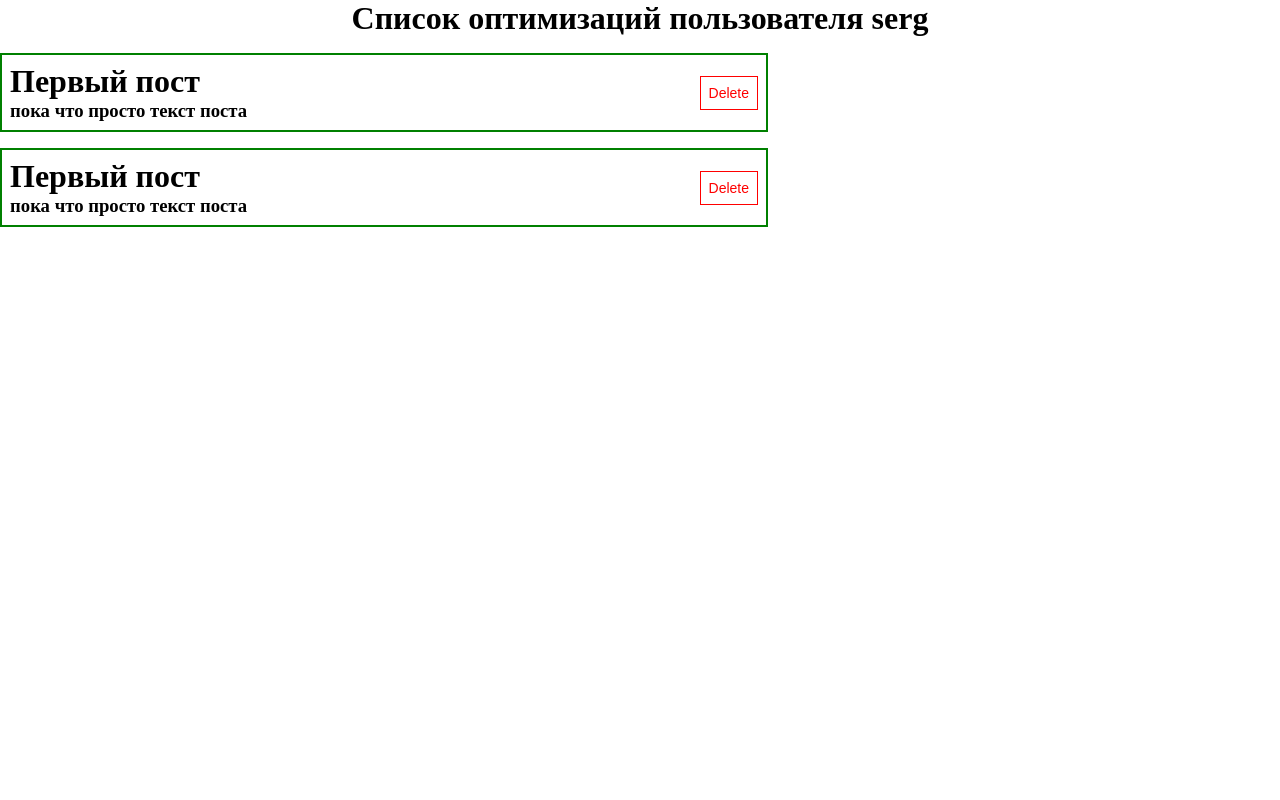
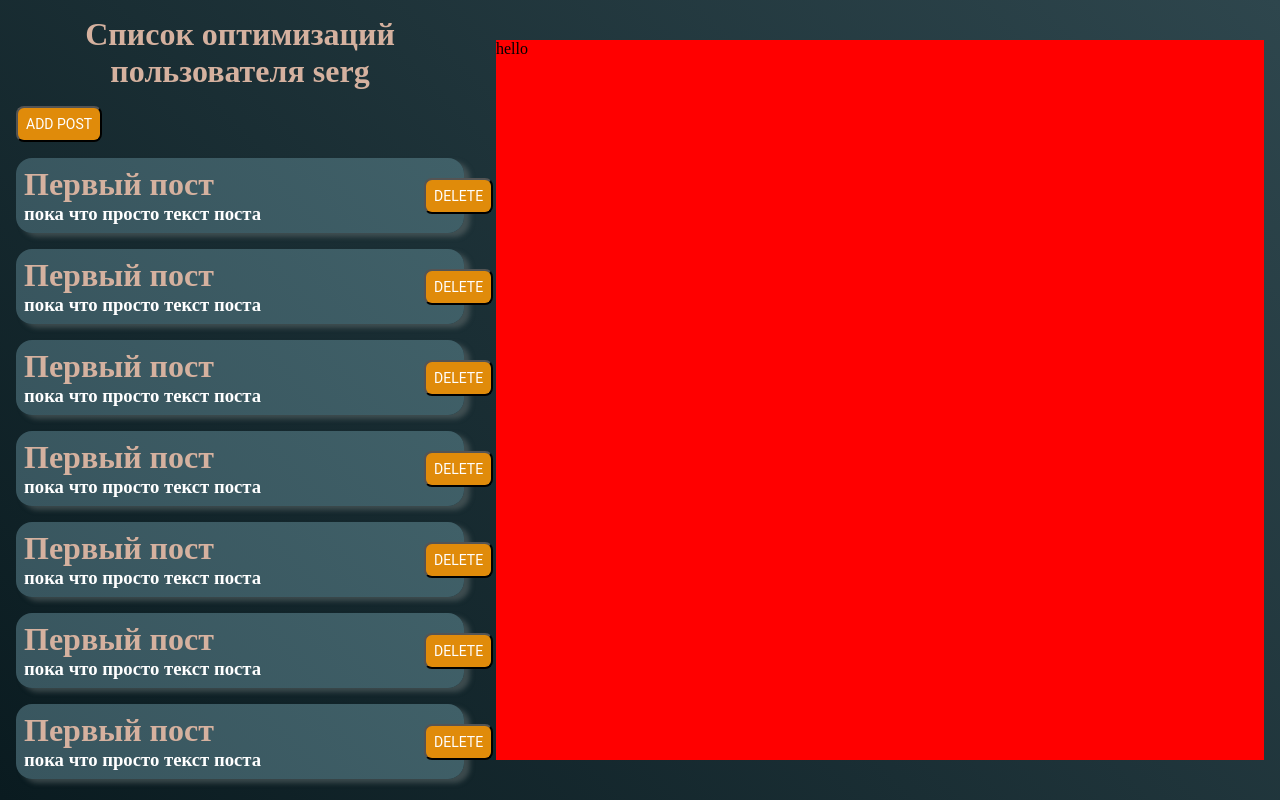
Before and after one commit to Osa-sergey/Diploma, a React (Create React App) app in the folder client/: page / in a window 1280 px wide. Built offline with nearby package versions, Linux system fonts and the light colour scheme.

Commit message:
Созданы базовые стили, обновлена структура страницы

```diff
--- a/client/src/App.tsx
+++ b/client/src/App.tsx
@@ -5,11 +5,17 @@ import PostList from "./components/PostList";
 function App() {
     const [posts, setPosts] = useState([
         {post:{id: 1, title: "Первый пост", body: "пока что просто текст поста"}},
-        {post:{id: 2, title: "Первый пост", body: "пока что просто текст поста"}}
+        {post:{id: 2, title: "Первый пост", body: "пока что просто текст поста"}},
+        {post:{id: 1, title: "Первый пост", body: "пока что просто текст поста"}},
+        {post:{id: 1, title: "Первый пост", body: "пока что просто текст поста"}},
+        {post:{id: 1, title: "Первый пост", body: "пока что просто текст поста"}},
+        {post:{id: 1, title: "Первый пост", body: "пока что просто текст поста"}},
+        {post:{id: 1, title: "Первый пост", body: "пока что просто текст поста"}}
     ])
   return (
-    <div className="App">
+    <div className="app">
         <PostList postList={posts} name={"serg"}/>
+        <div className="viewer">hello</div>
     </div>
   );
 }
--- a/client/src/components/PostItem.tsx
+++ b/client/src/components/PostItem.tsx
@@ -7,7 +7,7 @@ const PostItem = (item: IPost) => {
         <div className="post">
             <div className="post_content">
                 <h1>
-                    <strong>{item.post.title}</strong>
+                    <strong className="header_text">{item.post.title}</strong>
                 </h1>
                 <div>
                     <h3>{item.post.body}</h3>
--- a/client/src/components/PostList.tsx
+++ b/client/src/components/PostList.tsx
@@ -1,12 +1,16 @@
 import React from 'react';
 import IPostList from "../interfaces/IPostList";
 import PostItem from "./PostItem";
+import AppButton from "./UI/button/AppButton";
 
 const PostList = ({postList, name}: IPostList) => {
     return (
-        <div>
+        <div className="post_list">
             <div className="post_list_header">
                 <h1>Список оптимизаций пользователя {name}</h1>
+            </div>
+            <div className="post_list_add_btn">
+                <AppButton>Add post</AppButton>
             </div>
             {
                 postList.map((post) =>
--- a/client/src/components/UI/button/AppButton.module.css
+++ b/client/src/components/UI/button/AppButton.module.css
@@ -1,8 +1,10 @@
 .appBtn {
     padding: 8px;
-    color: red;
+    color: white;
     font-size: 14px;
-    background: transparent;
-    border: 1px solid red;
+    background: #e08b0a;
     cursor: pointer;
+    border-radius: 8px;
+    text-transform: uppercase;
+    font-family: "Roboto", serif;
 }
--- a/client/src/styles/App.css
+++ b/client/src/styles/App.css
@@ -8,20 +8,73 @@
     display: flex;
 }
 
+.app,
+html,
+body {
+    height: 100%;
+    width: 100%;
+}
+body {
+    background: linear-gradient(45deg, #0a1b20, #2e464d);
+}
+
+.post {
+    display: flex;
+    margin-top: 16px;
+    padding: 8px;
+    justify-content: space-between;
+    align-items: center;
+    border-radius: 16px;
+    background: linear-gradient(45deg, #38555e, #406068);
+    box-shadow: 6px 4px 5px rgba(102, 111, 112, 0.5);
+    color: white;
+}
+
+.post:hover {
+    transform: scale(1.2, 1.2) translateX(15%);
+}
+
+.post:active {
+    background: linear-gradient(45deg, rgba(56, 85, 94, 0.5), rgba(64, 96, 104, 0.5));
+    box-shadow: 6px 4px 5px rgba(102, 111, 112, 0.2);
+}
+
+.header_text {
+    width: 400px;
+    overflow: hidden;
+    text-overflow: ellipsis;
+    display: -webkit-box;
+    -webkit-line-clamp: 1;
+    -webkit-box-orient: vertical;
+}
+
 .post_list_header {
     text-align: center;
+    color: #d5b19f;
 }
 
-.App {
-    width: 100%;
-    height: 100%;
+.post_list {
+    margin-top: 16px;
+    margin-left: 16px;
+    margin-right: 8px;
+    width: 35%;
 }
-.post {
-    display: flex;
-    padding: 8px;
-    border: 2px solid green;
+
+.header_text {
+    color: #d5b19f;
+}
+
+.post_list_add_btn {
     margin-top: 16px;
-    justify-content: space-between;
-    align-items: center;
+}
+
+.viewer {
+    position: absolute;
+    background: red;
     width: 60%;
+    height: 90%;
+    top: 5%;
+    bottom: 5%;
+    right: 16px;
+    z-index: -1;
 }
```
